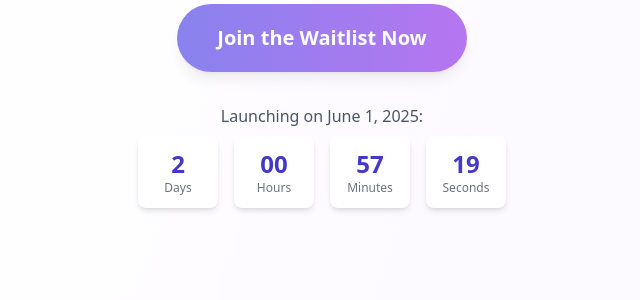
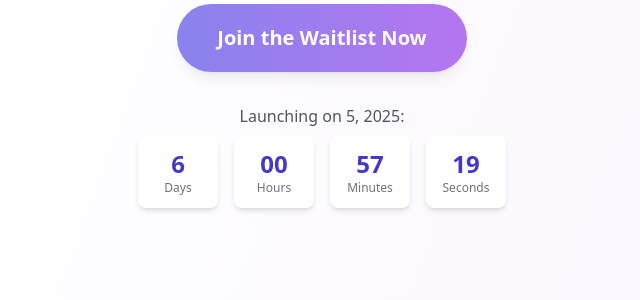
Before and after one commit to Ernosto0/Feedbackloop, a Django app: page /waitlist/ in a window 1280 px wide. Shown: the part 2808-3108 px from the top of the page, without its empty margins (318-958 px from the left). Run offline with Django 5.2, Linux system fonts and the light colour scheme; some libraries are stand-ins or nearby versions.

Commit message:
Update launch date

```diff
--- a/templates/core/waitlist_landing.html
+++ b/templates/core/waitlist_landing.html
@@ -326,7 +326,7 @@
 
                     <!-- Countdown Timer -->
                     <div class="mt-8 mb-4">
-                        <p class="text-gray-600 mb-2">Launching on June 1, 2025:</p>
+                        <p class="text-gray-600 mb-2">Launching on 5, 2025:</p>
                         <div class="flex justify-center space-x-4">
                             <div class="bg-white p-3 rounded-lg shadow-md w-20">
                                 <div id="days" class="text-2xl font-bold text-indigo-700">14</div>
@@ -421,7 +421,7 @@
             // Countdown Timer
             function updateCountdown() {
                 // Set a specific launch date (e.g., June 15, 2025)
-                const launchDate = new Date("June 1, 2025 00:00:00").getTime();
+                const launchDate = new Date("June 5, 2025 00:00:00").getTime();
 
                 // Calculate remaining time
                 const currentTime = new Date().getTime();
```
